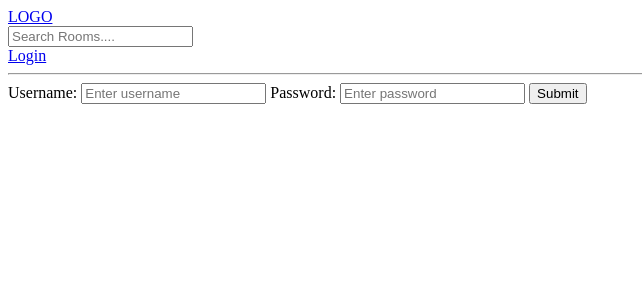
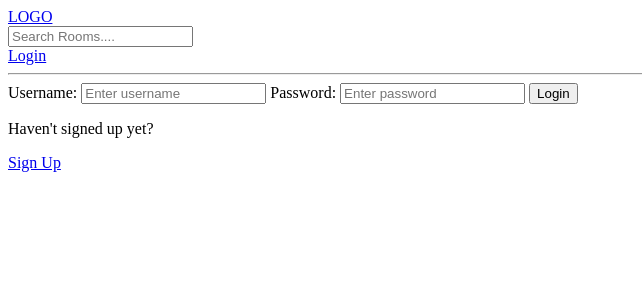
Before and after one commit to ankushmallick1100/DjangoStudyChat, a Django app: page /login/ in a window 1280 px wide. Shown: the top 300 px of the page, without its empty margins (0-642 px from the left). Run offline with Django 4.2, Linux system fonts and the light colour scheme.

Commit message:
Changes Updated - 9

```diff
--- a/base/templates/base/login_register.html
+++ b/base/templates/base/login_register.html
@@ -2,6 +2,8 @@
 
 {% block content %}
 
+
+{% if page == 'login' %}
 <div>
     <form method="POST" action="">
         {% csrf_token %}
@@ -12,8 +14,24 @@
         <label>Password:</label>
         <input type="password" name="password" placeholder="Enter password" />
 
-        <input type="submit" name="Login" />
+        <input type="submit" value="Login" />
     </form>
+
+    <p>Haven't signed up yet?</p>
+    <a href='{% url "register" %}'>Sign Up</a>
 </div>
 
+{% else %}
+<div>
+    <form method="POST" action="">
+        {% csrf_token %}
+        {{form.as_p}}
+        <input type="submit" value="Register" />
+    </form>
+
+    <p>Already signed up yet?</p>
+    <a href='{% url "login" %}'>Login</a>
+</div>
+{% endif %}
+
 {% endblock content %}
--- a/base/urls.py
+++ b/base/urls.py
@@ -5,6 +5,7 @@ urlpatterns = [
     path('', views.home, name="home"),
     path('login/', views.loginPage, name='login'),
     path('logout/', views.logoutUser, name='logout'),
+    path('register/', views.registerPage, name='register'),
     path('room/<str:pk>', views.room, name="room"),
     path('create-room/',views.createRoom, name="create-room"),
     path('update-room/<str:pk>',views.updateRoom, name="update-room"),
--- a/base/views.py
+++ b/base/views.py
@@ -5,6 +5,7 @@ from django.contrib.auth import authenticate,login,logout
 from django.db.models import Q
 from django.contrib.auth.models import User
 from django.contrib.auth.decorators import login_required
+from django.contrib.auth.forms import UserCreationForm
 
 
 from .models import Room, Topic
@@ -19,11 +20,12 @@ from .forms import RoomForm
 # ]
 
 def loginPage(request):
+    page = 'login';
     if request.user.is_authenticated:
             return redirect('home');
 
     if request.method == 'POST':
-        username = request.POST.get('username');
+        username = request.POST.get('username').lower();
         password = request.POST.get('password');
 
         try:
@@ -39,13 +41,28 @@ def loginPage(request):
         else:
             messages.error(request, "Username or password doesn't exist.");
 
-    context = {};
+    context = {'page':page};
     return render(request,'base/login_register.html',context);
 
 
 def logoutUser(request):
     logout(request);
     return redirect('home');
+
+
+def registerPage(request):
+    form = UserCreationForm(request.POST);
+    if form.is_valid():
+        user = form.save(commit=False)
+        user.username = user.username.lower();
+        user.save();
+        login(request,user);
+        return redirect('home');
+    else:
+        messages.error(request, "An error occured during registration");
+
+    context = {'form':form};
+    return render(request,'base/login_register.html',context);
 
 
 def home(request):
--- a/templates/Navbar.html
+++ b/templates/Navbar.html
@@ -5,6 +5,7 @@
 </form>
 
 {% if request.user.is_authenticated %}
+<p>Hello, {{ request.user }}</p>
 <a href="{% url 'logout' %}">Logout</a>
 {% else %}
 <a href="{% url 'login' %}">Login</a>
```
Also changed, not shown: db.sqlite3.
